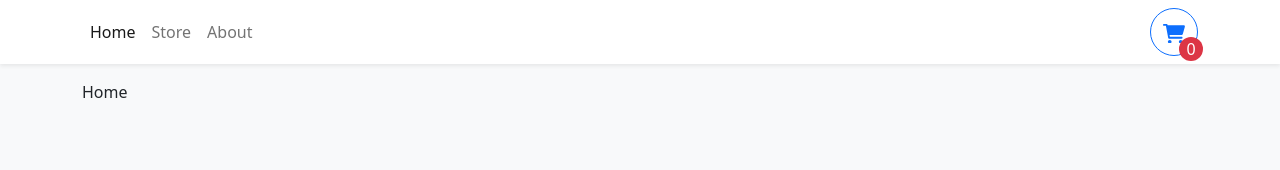
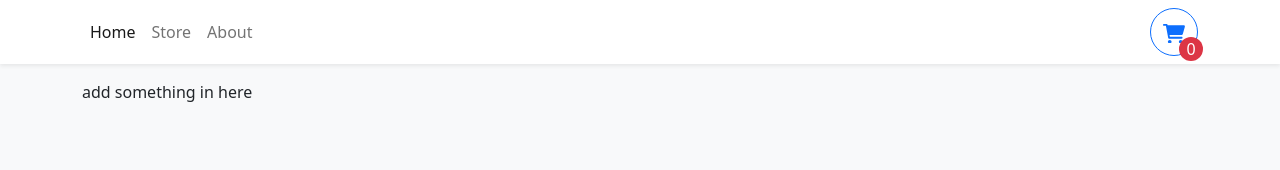
Before and after one commit to hasanmd91/Shopping_Cart, a React (Create React App) app: page / in a window 1280 px wide. Shown: the top 170 px of the page. Built offline with nearby package versions, Linux system fonts and the light colour scheme.

Commit message:
feat home page

```diff
--- a/src/Pages/Home.tsx
+++ b/src/Pages/Home.tsx
@@ -1,7 +1,7 @@
 import React from "react";
 
 const Home = () => {
-  return <div>Home</div>;
+  return <div>add something in here </div>;
 };
 
 export default Home;
```
